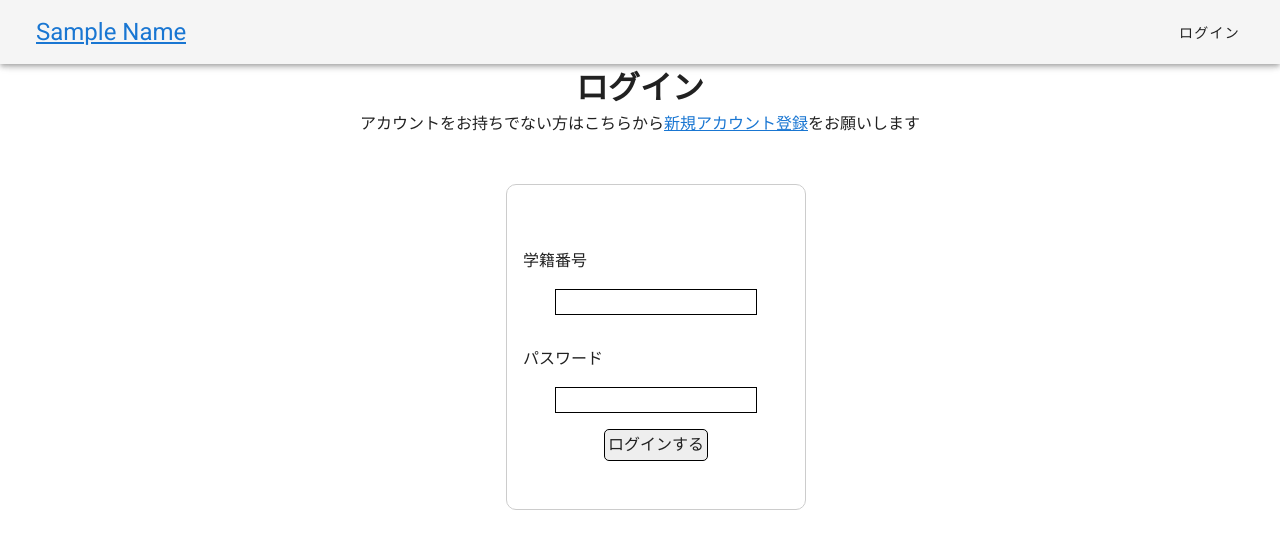
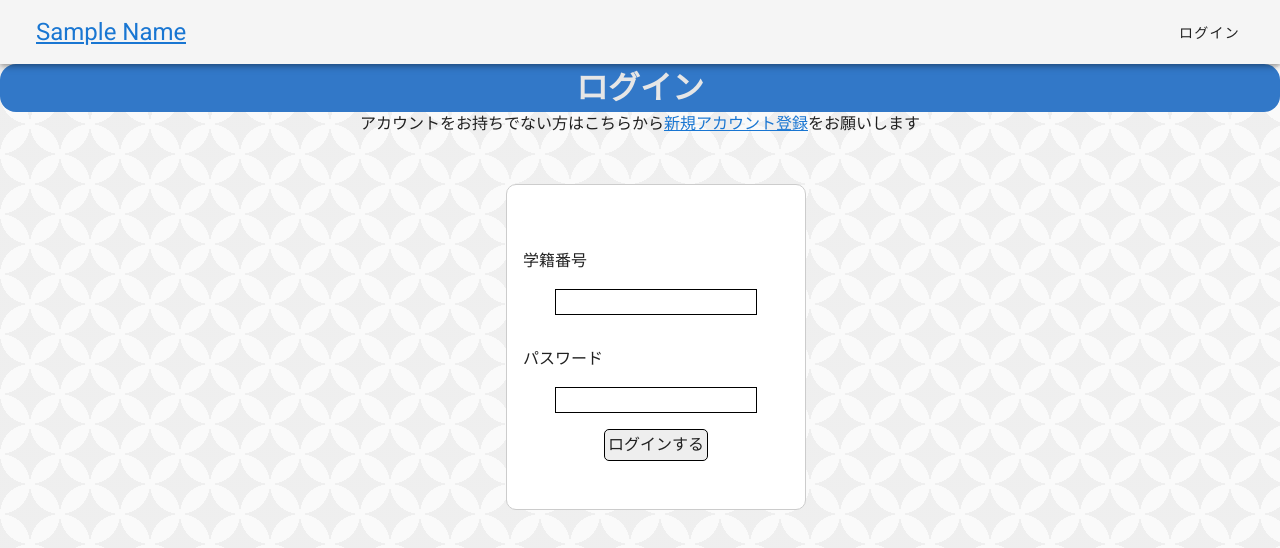
Before and after one commit to kubo-hide-kun/hackfesfuk2, a Vue app: page /signin in a window 1280 px wide. Shown: the top 548 px of the page. Built offline with nearby package versions, Linux system fonts and the light colour scheme.

Commit message:
データの送信先の追加とデザインの修正

```diff
--- a/src/views/Signin.vue
+++ b/src/views/Signin.vue
@@ -1,8 +1,9 @@
 <template>
+    <div class="cp_bgpattern20">
         <div class="signin">
             <h1>ログイン</h1>
             <p>アカウントをお持ちでない方はこちらから<router-link to="signup">新規アカウント登録</router-link>をお願いします</p>
-        <form name="signin" action="" method="get">
+            <form name="signin" action="https://hackfesfuk-api.azurewebsites.net/api/login" method="get">
                 <div class="inputform">
                     <p class="idText">学籍番号</p>
                     <input type="text" class="textForm" name="number" size="22" maxlength="20" required>
@@ -12,9 +13,30 @@
                 </div>
             </form>
         </div>
+    </div>
 </template>
 
 <style>
+
+ /* 背景  */
+.cp_bgpattern20{
+	background-color: rgba(250,250,250,1);
+	background-image:radial-gradient(closest-side,transparent 99.9%, rgba(236,236,236,0.8) 100%),
+    radial-gradient(closest-side,transparent 99.9%, rgba(236,236,236,0.8) 100%);
+    background-position: 0 0, 30px 30px;
+	background-size: 60px 60px;
+    background-repeat: repeat;
+    bottom:0;
+    height:100%;
+}
+
+h1 {
+  background: rgb(50,120,200); /*背景色*/
+  padding: 0 0.5em;/*文字周りの余白*/
+  color: rgb(230,230,230);/*文字を白に*/
+  border-radius: 0.5em;/*角の丸み*/
+}
+
 .inputform{
     position: absolute;
     left: 50%;
--- a/src/views/Signup.vue
+++ b/src/views/Signup.vue
@@ -1,9 +1,10 @@
 <template>
+    <div class="cp_bgpattern20">
         <div class="signup">
             <h1>新規アカウント登録</h1>
                 <p>以下の項目を全て入力して「新規登録」ボタンをクリックしてください。<br>
                 すでにアカウント登録をされている方は<router-link to="signin">こちらからログイン</router-link>できます。</p>
-        <form name="signup" action="" method="get">
+                <form name="signup" action="https://hackfesfuk-api.azurewebsites.net/api/create-user" method="get">
                     <div class="signupform">
                         <p class="nameText">名前</p>
                         <input type="text" class="textForm" name="name" size="22" maxlength="20" required>
@@ -15,9 +16,30 @@
                     </div>
                 </form>
         </div>
+    </div>
 </template>
 
 <style>
+
+ /* 背景  */
+.cp_bgpattern20{
+	background-color: rgba(250,250,250,1);
+	background-image:radial-gradient(closest-side,transparent 99.9%, rgba(236,236,236,0.8) 100%),
+    radial-gradient(closest-side,transparent 99.9%, rgba(236,236,236,0.8) 100%);
+    background-position: 0 0, 30px 30px;
+	background-size: 60px 60px;
+    background-repeat: repeat;
+    bottom:0;
+    height:100%;
+}
+
+h1 {
+  background: rgb(50,120,200); /*背景色*/
+  padding: 0 0.5em;/*文字周りの余白*/
+  color: rgb(230,230,230);/*文字を白に*/
+  border-radius: 0.5em;/*角の丸み*/
+}
+
 .signupform{
     position: absolute;
     left: 50%;
```
Lines whose indentation alone changed are shown as unchanged.
